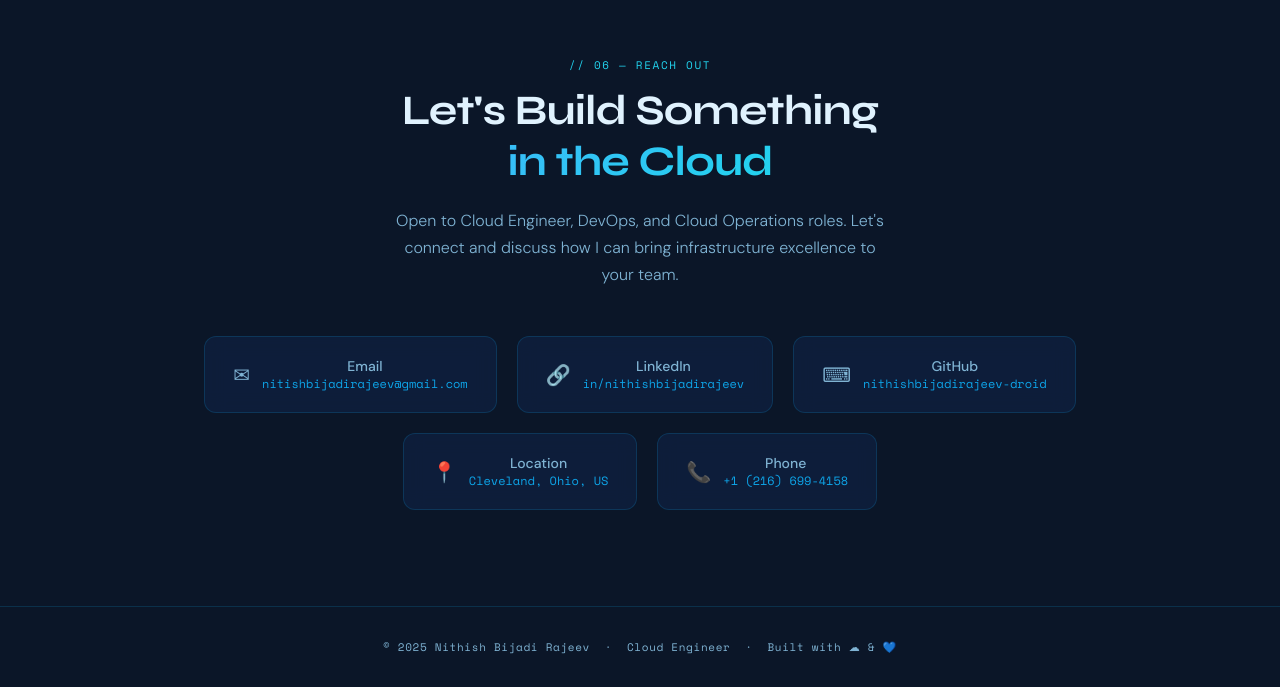
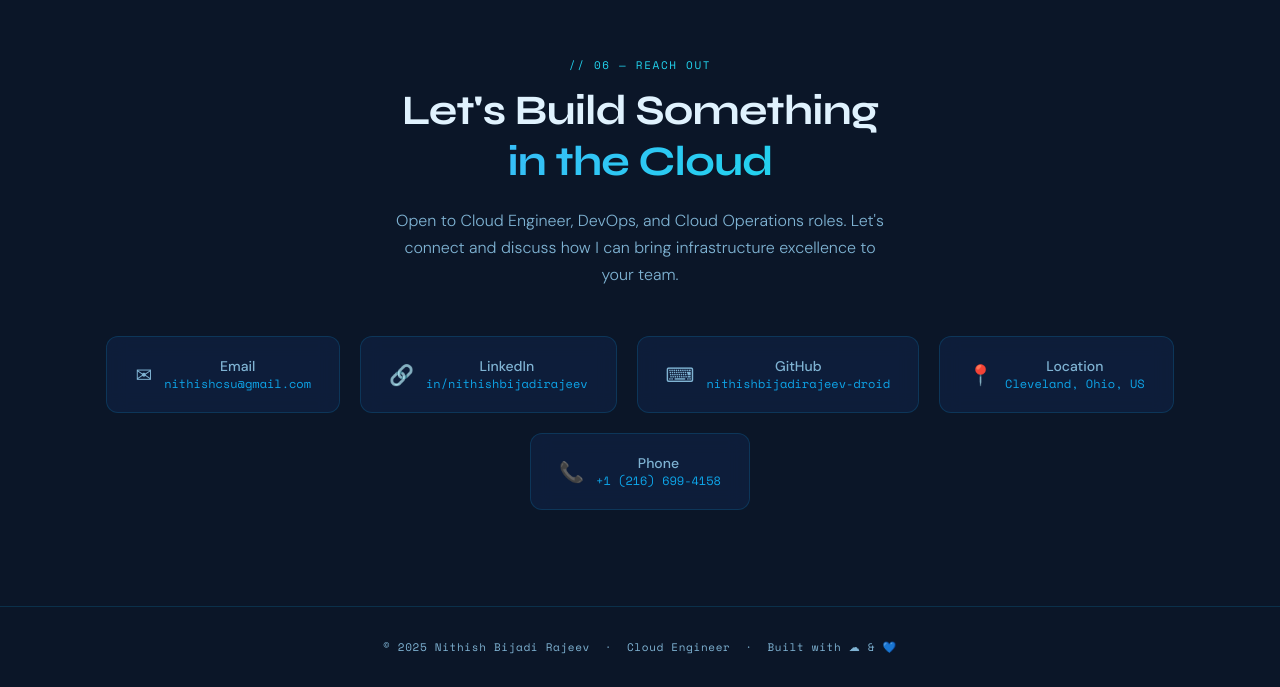
Before and after one commit to nithishbijadirajeev-droid/nithishbijadirajeev-droid.github.io, a plain HTML site: page index.html in a window 1280 px wide. Shown: the part 6074-6761 px from the top of the page. Drawn offline with nearby package versions, Linux system fonts and the light colour scheme.

Commit message:
Update email address in contact card

```diff
--- a/index.html
+++ b/index.html
@@ -1291,7 +1291,7 @@
       <div class="contact-card-icon">✉</div>
       <div>
         <div class="contact-card-label">Email</div>
-        <div class="contact-card-value">nitishbijadirajeev@gmail.com</div>
+        <div class="contact-card-value">nithishcsu@gmail.com</div>
       </div>
     </a>
     <a href="https://www.linkedin.com/in/nithishbijadirajeev" target="_blank" class="contact-card">
```
